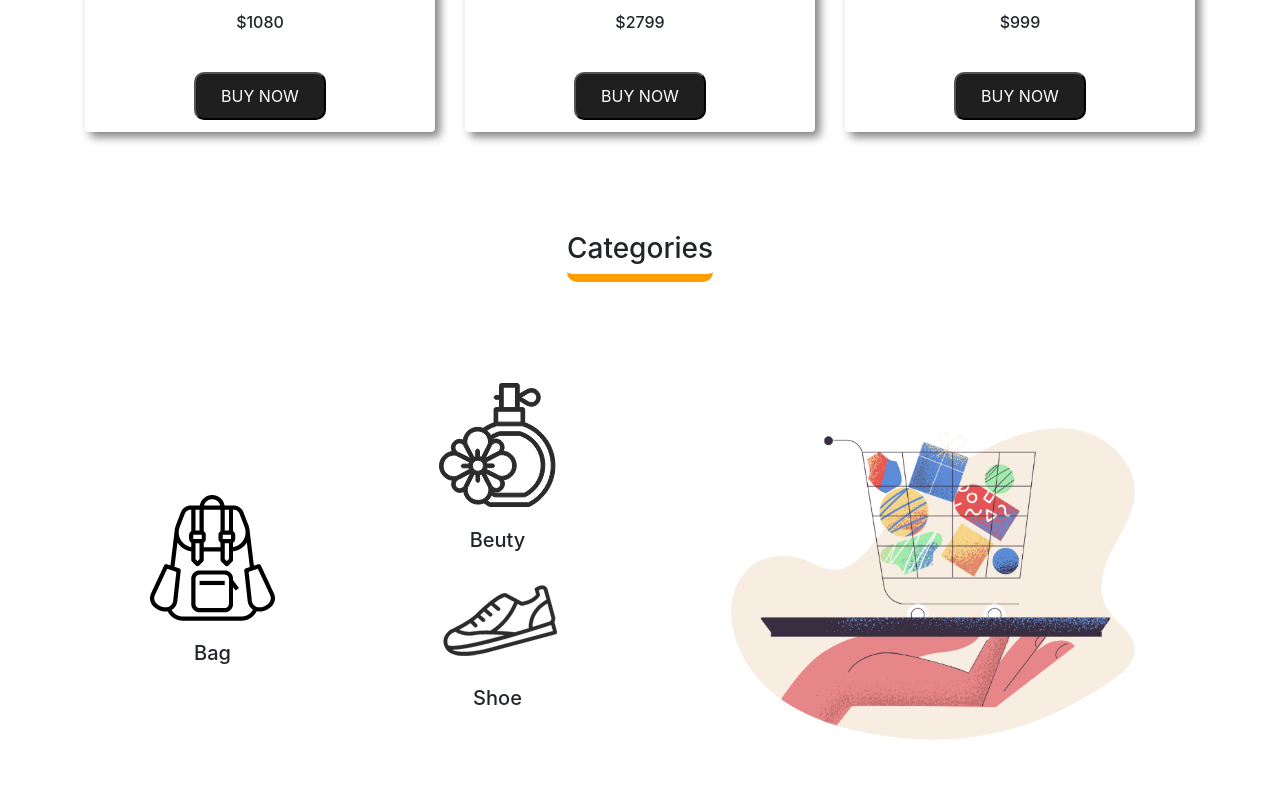
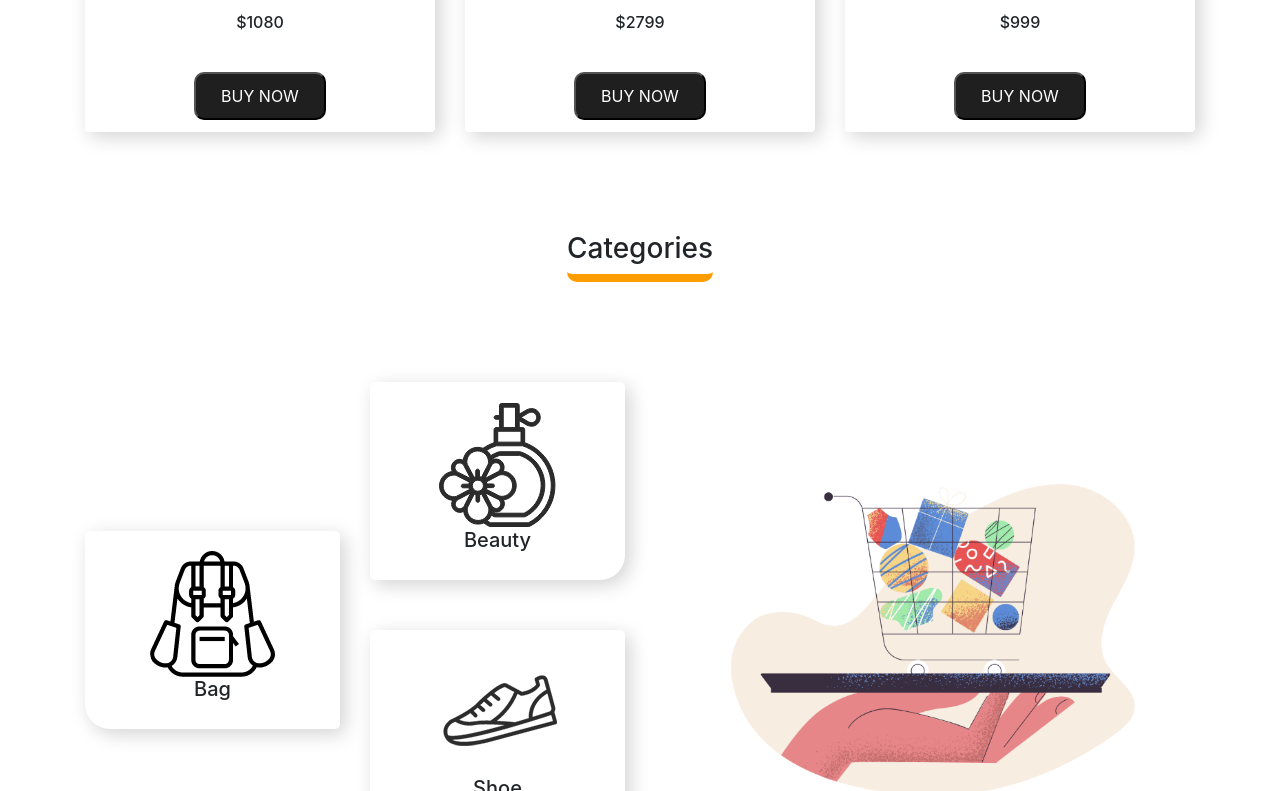
Before and after one commit to mrrased/hot-gadgets, a plain HTML site: page index.html in a window 1280 px wide. Shown: the part 2009-2800 px from the top of the page. Drawn offline with nearby package versions, Linux system fonts and the light colour scheme.

Commit message:
all site completed

```diff
--- a/css/style.css
+++ b/css/style.css
@@ -45,7 +45,7 @@ a{
 }
 .card{
     border: none;
-    box-shadow: 5px 5px 10px gray;
+    box-shadow: 5px 5px 19px lightgray;
 }
 .card-footer{
     border-top: none;
@@ -72,18 +72,17 @@ a{
   border-radius: 10px;
 }
 .bag-img{
-    align-content: center;
-    padding-bottom: 20px;
-}
-.bag-title{
-    text-align: center;
-}
-.beuty-img{
-    padding-bottom: 20px;
-    padding-bottom: 20px;
+    border-radius: 5px 5px 5px 25px;
 }
 
+.beauty-img{
+    margin-bottom: 50px;
+    border-radius: 5px 5px 25px 5px;
 
+}
+.col-sm-12{
+    margin-bottom: 20px;
+}
 /*--categories part End--*/
 /*--carousel part start--*/
 /*--carousel part End--*/
--- a/index.html
+++ b/index.html
@@ -231,32 +231,31 @@
     </div>
     <div class="container">
         <div class="row">
-            <div class="col-md-3 d-flex align-items-center justify-content-center img-shadow">
-                <div class="">
-                  <img class="bag-img" src="images/Categories/bag.png" alt="">
-                <div>
-                  <h5 class="bag-title">Bag</h5>
-                </div>
+            <div class="col-md-3 col-sm-12 d-flex align-items-center">
+                <div class="card w-100 bag-img">
+                  <div class="card-body">
+                    <img class="bag-img" src="images/Categories/bag.png" alt="">
+                    <h5 class="bag-title">Bag</h5>
+
+                  </div>
                 </div>
             </div>
-            <div class="col-md-3 d-flex justify-content-center">
-                <div>
-                  <div class="row align-self-start">
-                    <div>
-                      <img class="beuty-img" src="images/Categories/perfume.png" alt="">
-                      <h5 class="bag-title">Beuty</h5>
+            <div class="col-md-3 col-sm-12">
+                 <div class="card w-100 beauty-img">
+                    <div class="card-body">
+                      <img class="" src="images/Categories/perfume.png" alt="">
+                      <h5 class="bag-title">Beauty</h5>
                     </div>
-                    </div>
-                    <div class="row align-self-end">
-                        <div>
-                          <img class="" src="images/Categories/shoe.png" alt="">
+                  </div>
+                    <div class="card w-100 beauty-img">
+                        <div class="card-body ">
+                          <img  src="images/Categories/shoe.png" alt="">
                           <h5 class="bag-title">Shoe</h5>
                         </div>
                     </div>
-                </div>
             </div>
-            <div class="col-md-6">
-                <img class="d-block w-100" src="images/Categories/pale-order.png" alt="">
+            <div class="col-md-6 d-flex align-items-center">
+                <img class="w-100" src="images/Categories/pale-order.png" alt="">
             </div>
         </div>
     </div>
```
